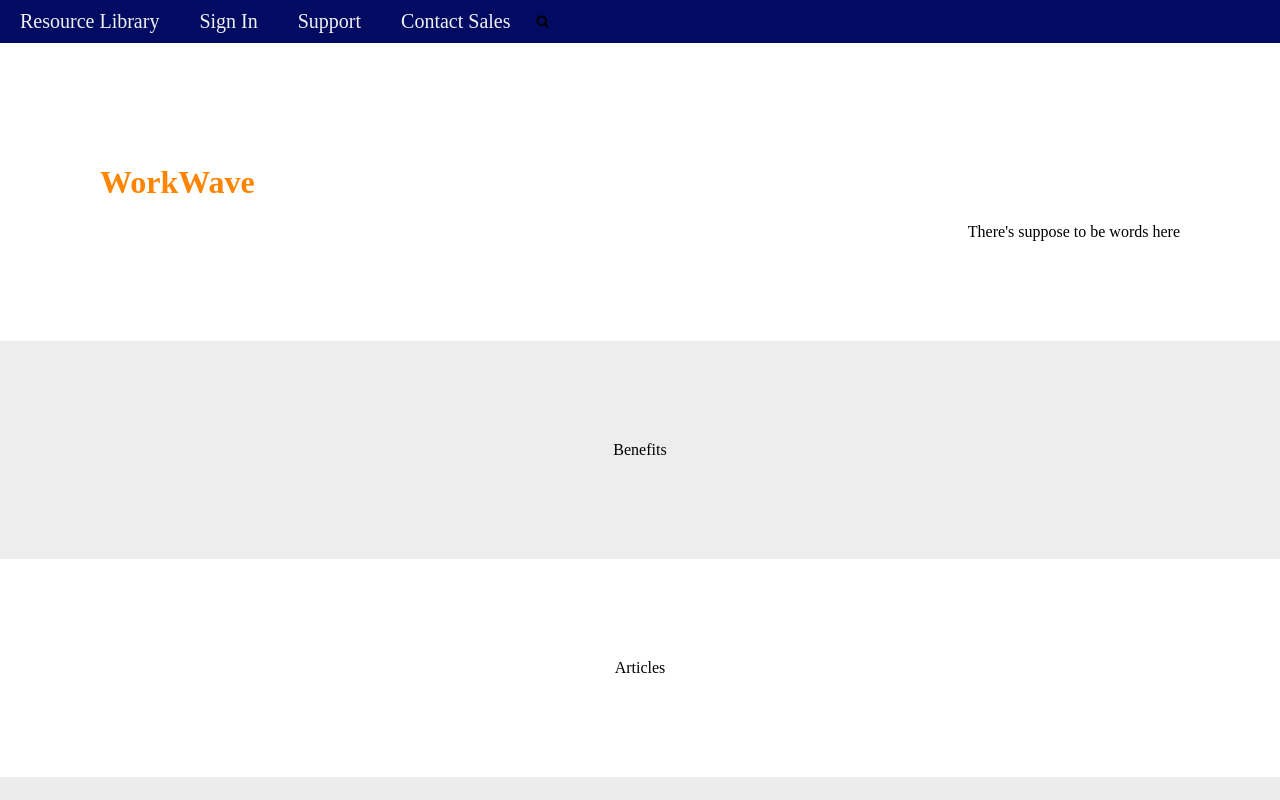
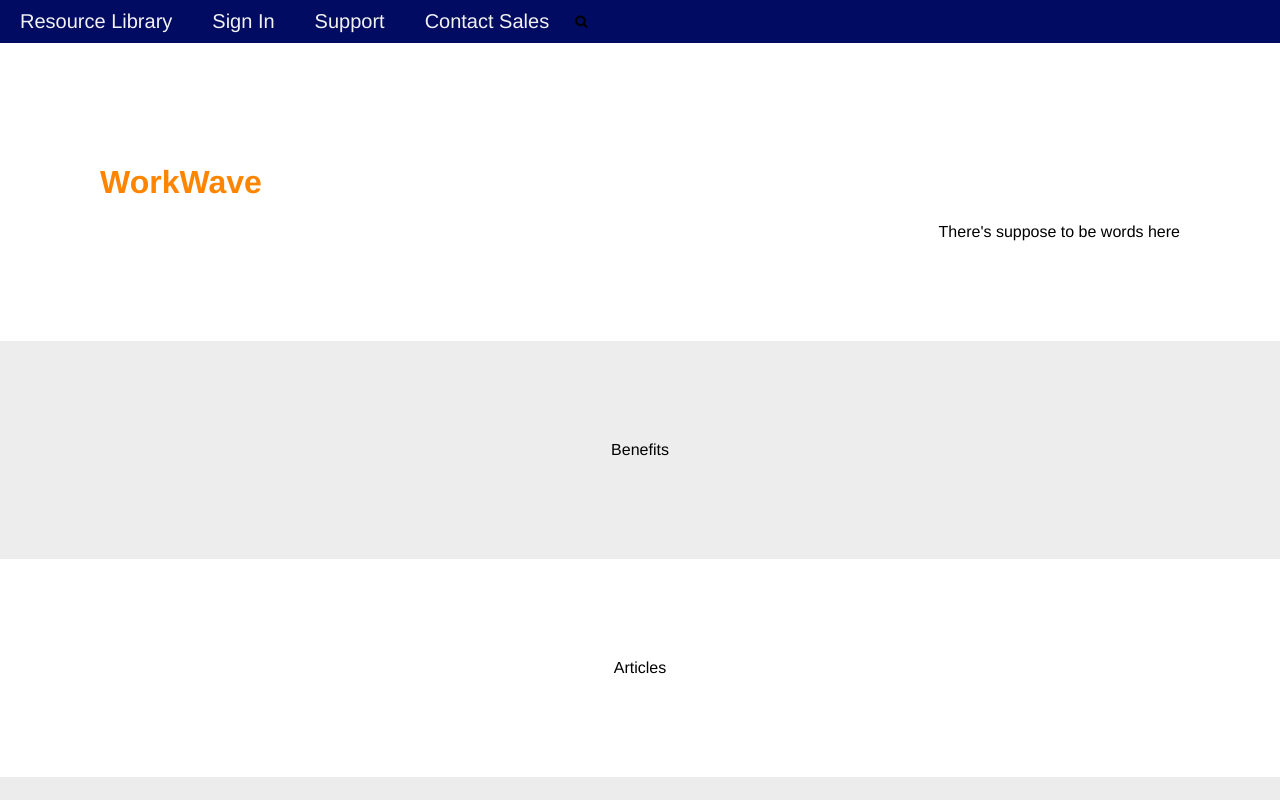
Before and after one commit to taloshiliN/Job-Board, a React (Vite) app in the folder frontend/: page /home in a window 1280 px wide. Shown: the top 800 px of the page. Built offline with nearby package versions, Linux system fonts and the light colour scheme.

Commit message:
WorkWave V5

```diff
--- a/frontend/src/styles/home.css
+++ b/frontend/src/styles/home.css
@@ -1,3 +1,7 @@
+body{
+    font-family:'Franklin Gothic Medium', 'Arial Narrow', Arial, sans-serif;
+}
+
 .Header {
     padding: 100px;
     text-align: center;
```
